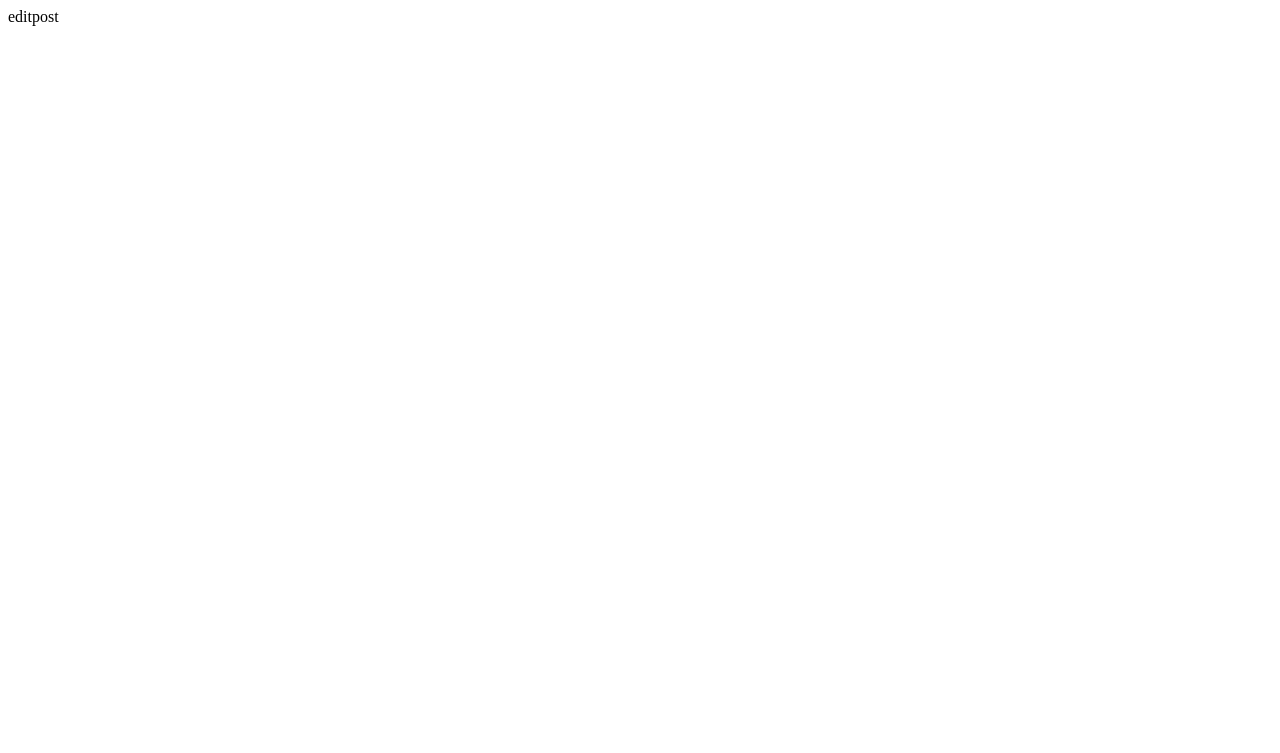
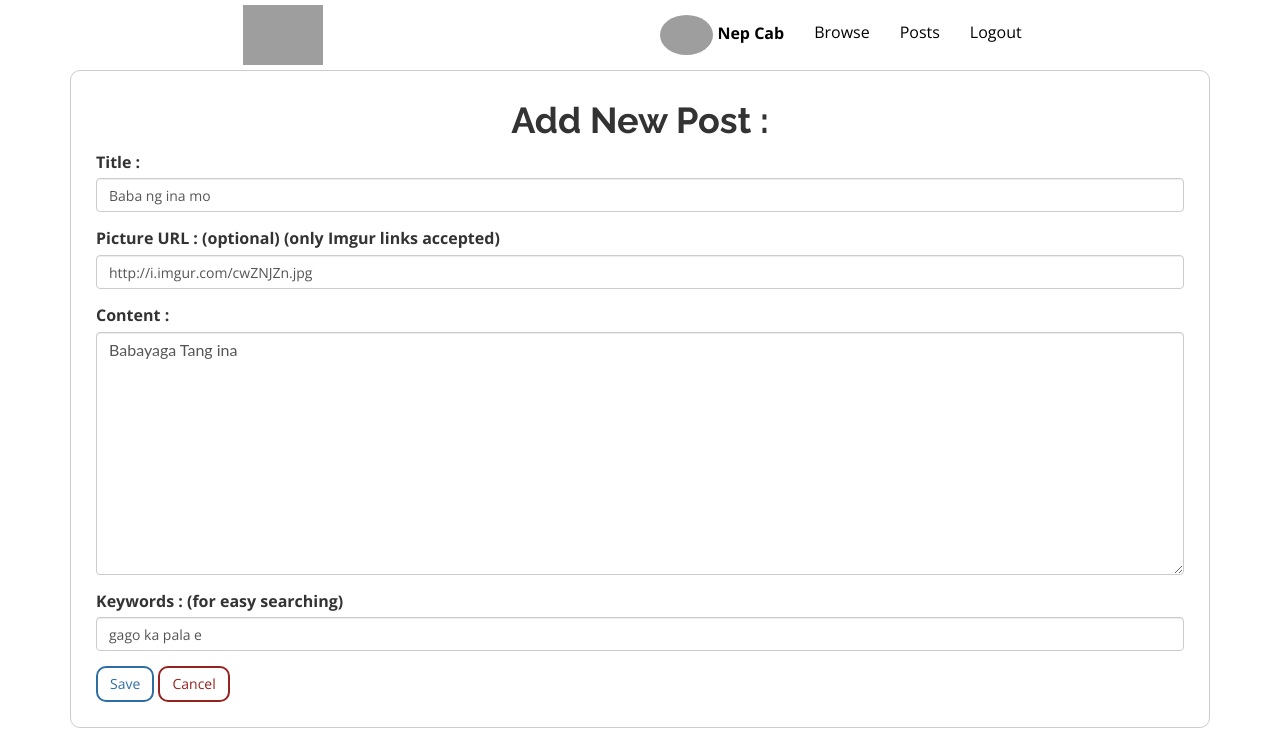
Before and after one commit to ncabelin/mindwelder, a Flask app: page /editpost/1 in a window 1280 px wide. Before the commit the part shown is almost empty. Shown: the top 753 px of the page. Before the commit the page ends 26 px from the top, so only its background shows below. Run offline with Flask 2, Linux system fonts and the light colour scheme; a user stored in the database is signed in; parts of the project's set-up code (start-up, migrations or seed data) failed here and were passed over; some libraries are stand-ins or nearby versions; grey boxes are pictures that could not be loaded.

Commit message:
added edit template and route

```diff
--- a/main.py
+++ b/main.py
@@ -270,16 +270,37 @@ def addPost():
 def showPost(post_id):
 	post = find_post(post_id)
 	if post:
-		# check if user is logged in
-		user = find_logged_user()
 		return render_template('showpost.html',
 			post = post,
-			user_logged = user)
+			user_logged = find_logged_user())
 	else:
 		return render_template('error.html', message = 'Post not found')
 
 @app.route('/editpost/<int:post_id>', methods=['GET', 'POST'])
+@login_required
 def editPost(post_id):
+	user = find_logged_user()
+	post = find_post(post_id)
+	if user.id == post.user_id:
+
+		# POST method edit
+		if request.method == 'POST':
+			post.title = request.form['title']
+			post.post_content = request.form['post_content']
+			post.date_added = datetime.datetime.now()
+			post.keywords = request.form['keywords']
+			session.add(post)
+			session.commit()
+			return redirect(url_for('showPost', post_id = post_id))
+
+		# GET method
+		return render_template('editpost.html',
+			user_logged = user,
+			post = post)
+
+	else:
+		return render_template('error.html',
+			message = 'Not authorized to edit this post')
 	return render_template('editpost.html')
 
 @app.route('/deletepost/<int:post_id>', methods=['POST'])
@@ -288,15 +309,20 @@ def deletePost(post_id):
 
 @app.route('/showuser/<int:user_id>', methods = ['GET'])
 def showUser(user_id):
-	posts = find_user_posts()
+	posts = find_user_posts(user_id)
 	return render_template('showuser.html',
 		posts = posts,
 		user_logged = find_logged_user(),
 		user = getUserByID(user_id))
 
 @app.route('/likepost/<int:post_id>', methods=['POST'])
+@login_required
 def likePost(post_id):
-	return redirect(url_for('showpost', post_id = post_id))
+	user = find_logged_user()
+	like = Like(post_id = post_id, user_id = user.id)
+	session.add(like)
+	session.commit()
+	return redirect(url_for('showPost', post_id = post_id))
 
 @app.route('/addcomment/<int:post_id>', methods=['POST'])
 def addComment(post_id):
--- a/templates/editpost.html
+++ b/templates/editpost.html
@@ -1 +1,44 @@
-editpost
+{% extends "base.html" %}
+{% block content %}
+<div class="container">
+  <div class="row">
+    <div class="col-md-12">
+      {% if message: %}
+        <div class="alert alert-danger">
+          {{ message }}
+          <a href="" class="close" data-dismiss="alert" aria-label="close">&times;</a>
+        </div>
+      {% endif %}
+      <form method="POST" class="form-box">
+        <h1 class="text-center">Add New Post :</h1>
+        <div class="form-group">
+          <label for="title">Title :</label>
+          <input type="text" name="title" id="title" class="form-control" maxlength="120" value="{{ post.title }}">
+        </div>
+        <div class="form-group">
+          <label for="picture">Picture URL : (optional) (only Imgur links accepted)</label>
+          <input type="text" name="picture" id="picture" class="form-control" maxlength="30" value="{{ post.picture }}">
+        </div>
+        <div class="form-group">
+          <label for="post_content">Content :</label>
+          <textarea rows="10" name="post_content" id="post_content" class="form-control" style="font-size: 16px; font-family: 'Lato', sans-serif;">{{ post.post_content}}</textarea>
+        </div>
+        <div class="form-group">
+          <label for="keywords">Keywords : (for easy searching)</label>
+          <input type="text" name="keywords" id="keywords" class="form-control" value="{{ post.keywords }}" maxlength="120">
+        </div>
+        <button type="submit" class="btn btn-primary">Save</button>
+        <a class="btn btn-danger" href="">Cancel</a>
+      </form>
+    </div>
+  </div>
+  <div class="row">
+    <div class="col-md-12">
+      <p>
+        <br>
+        <strong>Tip :</strong> You can use strong, b, i, em, h1, h2, pre, code to format your post.  The first line will always be designated as the description.
+      </p>
+    </div>
+  </div>
+</div>
+{% endblock %}
--- a/templates/front.html
+++ b/templates/front.html
@@ -5,7 +5,7 @@
     <div class="col-md-12 text-center">
       <h1 class="title">Welcome to Mindwelder Blogs!</h1>
       {% if user_logged %}
-        <a href="/viewuser" class="btn btn-primary btn-lg white">My Posts</a>
+        <a href="{{ url_for('showUser', user_id = user_logged.id) }}" class="btn btn-primary btn-lg white">My Posts</a>
         <a href="/addpost" class="btn btn-success btn-lg white">Add Post</a>
       {% else %}
         <a href="/login" class="btn btn-primary btn-lg white">Login</a> or
@@ -31,8 +31,8 @@
             <h5><i>Posted by <a href="{{ url_for('showUser', user_id = post.user_id) }}"><u>{{ post.user_id | find_username }}</u></a></i></h5>
         </div>
         <div class="col-md-4">
-          {% if post.pic: %}
-            <a href="http://imgur.com" target="_blank"><img src="{{ post.pic }}" class="img-responsive"></a>
+          {% if post.picture: %}
+            <a href="http://imgur.com" target="_blank"><img src="{{ post.picture }}" class="img-responsive"></a>
             <small><i>imgur.com</i></small>
           {% endif %}
         </div>
```
Also changed, not shown: mindwelder.db.
